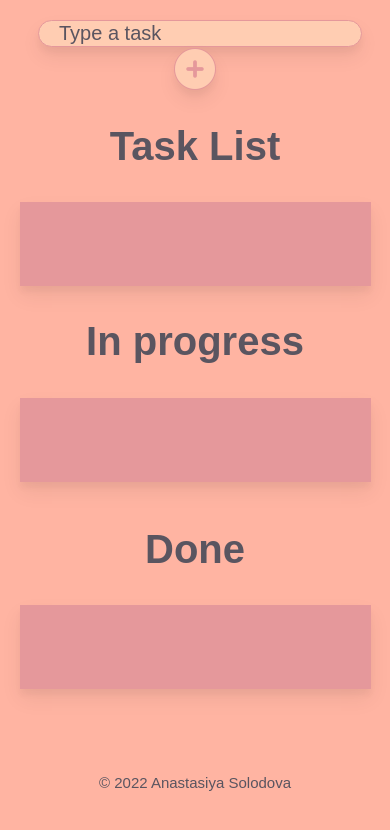
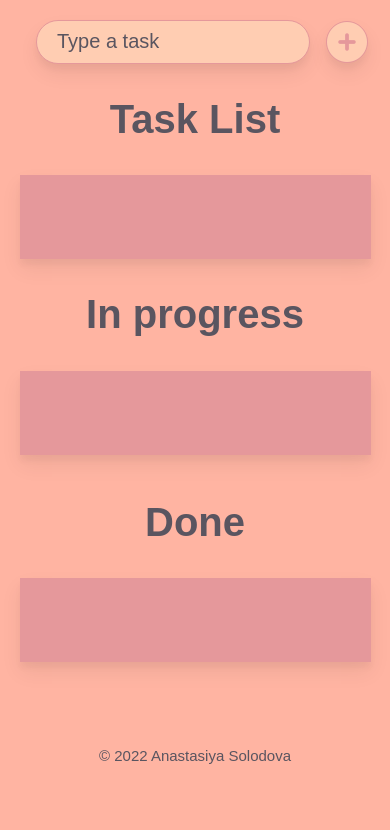
Before and after one commit to AnastasiyaSS/DnD-To-Do-list, a React (Create React App) app: page / in a window 390 px wide. Shown: the top 830 px of the page. Built offline with nearby package versions, Linux system fonts and the light colour scheme; a web font is replaced by a local one.

Commit message:
fixing input

```diff
--- a/src/App.css
+++ b/src/App.css
@@ -148,6 +148,10 @@ li:hover {
 }
 
 @media (max-width: 600px) {
+    input {
+    max-width: 400px;
+    width: 250px;
+  }
   .progress {
     display: flex;
     flex-direction: column;
@@ -178,4 +182,6 @@ footer {
   text-align: center;
   color: #5a5560;
   margin-top: 10vh;
+  margin-bottom: 5vh;
+
 }
```
